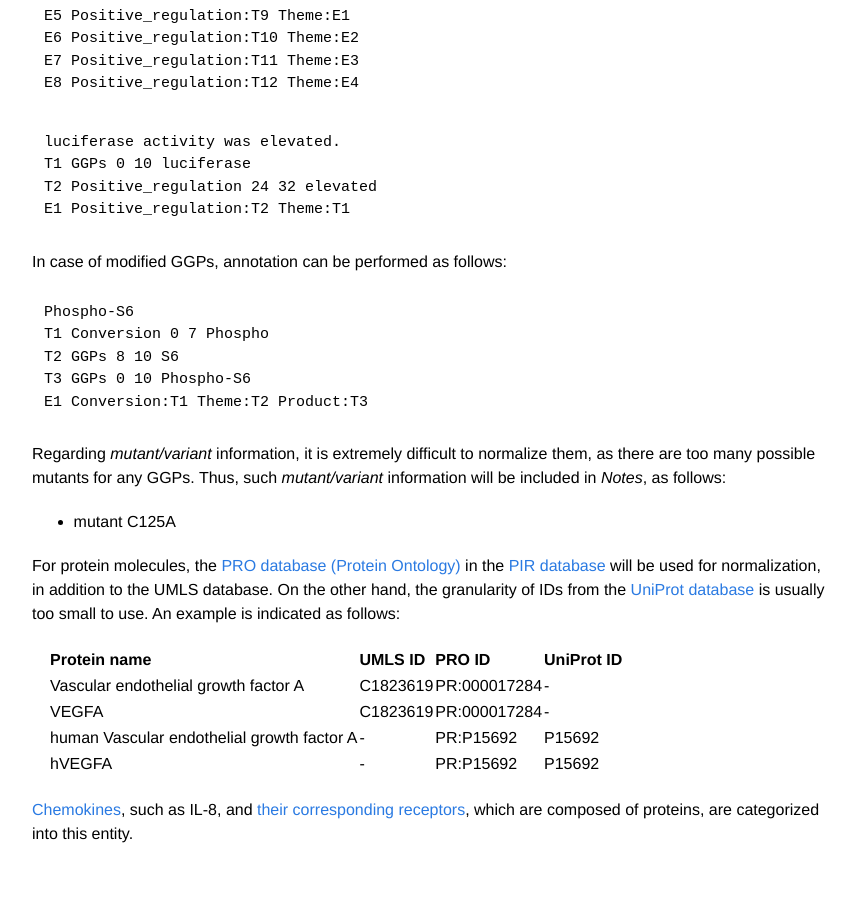
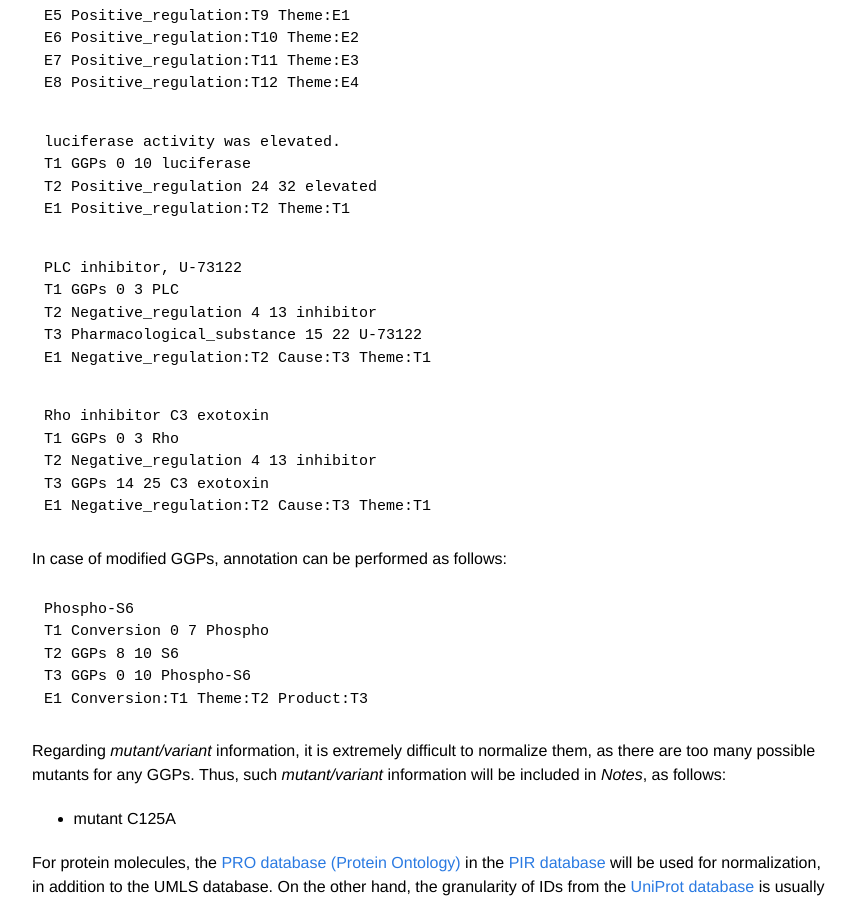
Before and after one commit to ezcatdb/molbiol_lung_corpus-guidelines, a Jekyll site: the page built from _entity/GGPs.md, in a window 1280 px wide and 900 px high, scrolled down 1497 px. Shown: the whole window, without its empty margins (208-1063 px from the left). Built offline with Jekyll 4.4.1, drawn with Linux system fonts in a browser that asks for light colours.

Commit message:
addition of sample sentences in _event/Negative_regulation.md, _entity/GGPs.md & _entity/Pharmacological_substance.md

```diff
--- a/_entity/GGPs.md
+++ b/_entity/GGPs.md
@@ -109,6 +109,22 @@ T2 Positive_regulation 24 32 elevated
 E1 Positive_regulation:T2 Theme:T1
 ~~~
 
+~~~ ann
+PLC inhibitor, U-73122
+T1 GGPs 0 3 PLC
+T2 Negative_regulation 4 13 inhibitor
+T3 Pharmacological_substance 15 22 U-73122
+E1 Negative_regulation:T2 Cause:T3 Theme:T1
+~~~
+~~~ ann
+Rho inhibitor C3 exotoxin
+T1 GGPs 0 3 Rho
+T2 Negative_regulation 4 13 inhibitor
+T3 GGPs 14 25 C3 exotoxin
+E1 Negative_regulation:T2 Cause:T3 Theme:T1
+~~~
+
+
 In case of modified GGPs, annotation can be performed as follows:
 ~~~ ann
 Phospho-S6
```
Also changed, not shown: _entity/Pharmacological_substance.md (+10 -0 lines), _event/Negative_regulation.md (+7 -0 lines).
